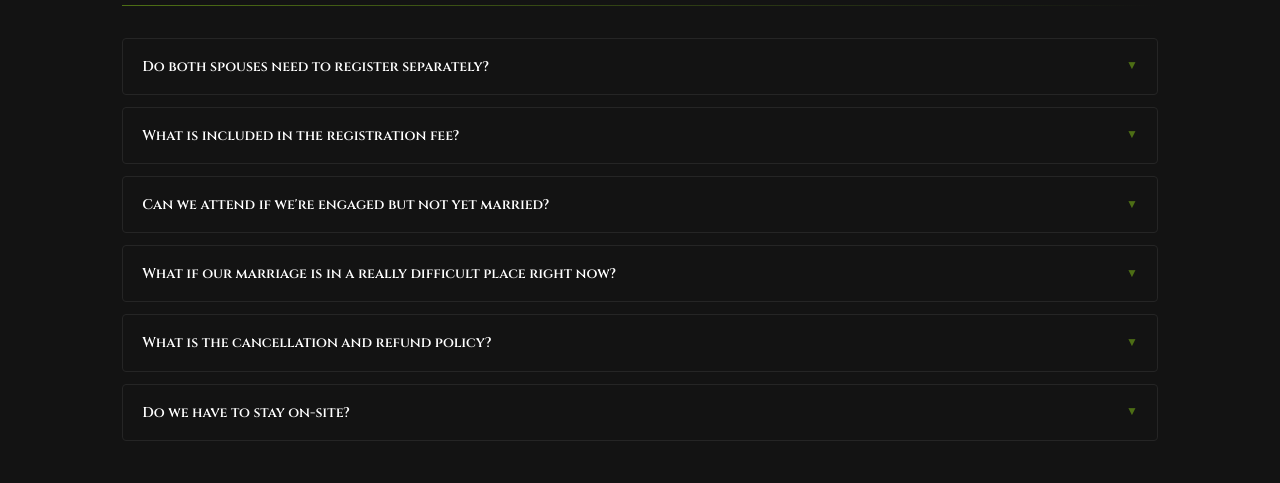
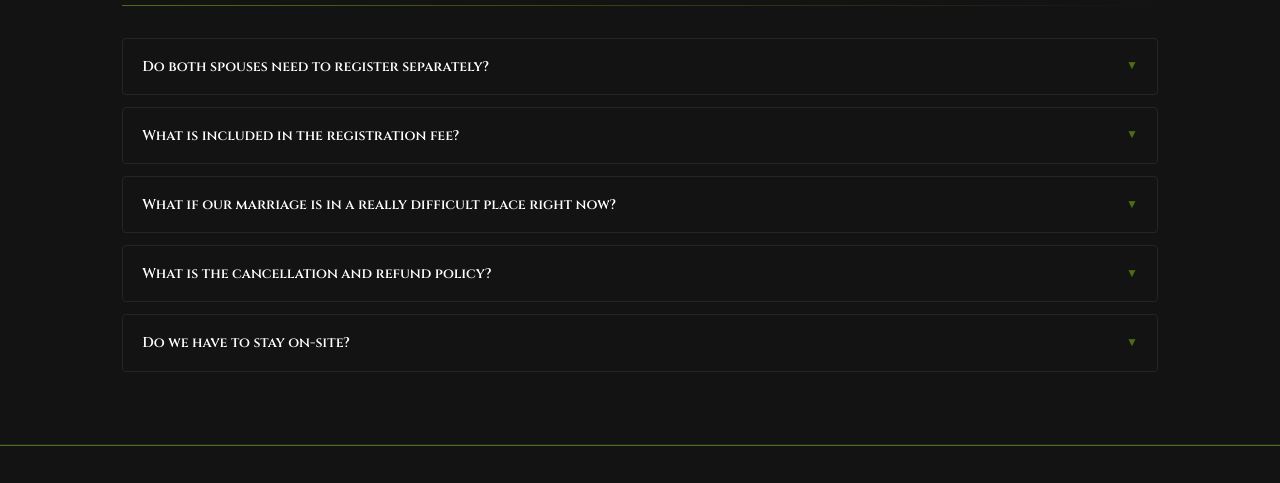
Before and after one commit to kingdomlegacygroup01-beep/marriage-on-a-mission, a website: page public/index.html in a window 1280 px wide. Shown: the part 4987-5470 px from the top of the page. Drawn offline with Linux system fonts and the light colour scheme.

Commit message:
Update FAQ section and remove redundant item

```diff
--- a/public/index.html
+++ b/public/index.html
@@ -504,10 +504,10 @@ footer{background:var(--panel);border-top:1px solid var(--lime-dim);padding:2.5r
   <div class="faq-list reveal" style="transition-delay:.1s">
     <div class="faq-item"><div class="faq-q" onclick="toggleFaq(this)">Do both spouses need to register separately? <span class="faq-arrow">▼</span></div><div class="faq-a"><p>No — registration is per couple. One registration covers both spouses. Please include both names in the form so we can prepare your materials.</p></div></div>
     <div class="faq-item"><div class="faq-q" onclick="toggleFaq(this)">What is included in the registration fee? <span class="faq-arrow">▼</span></div><div class="faq-a"><p>Your registration includes Friday welcome dinner, Saturday breakfast and lunch, all session materials and participant workbooks, and the Saturday closing celebration dinner. Lodging is separate and booked through the room reservation link above.</p></div></div>
-    <div class="faq-item"><div class="faq-q" onclick="toggleFaq(this)">Can we attend if we're engaged but not yet married? <span class="faq-arrow">▼</span></div><div class="faq-a"><p>Absolutely. This conference is designed for married couples but is equally powerful for engaged couples preparing for marriage. The principles and tools apply to any committed couple building a life together.</p></div></div>
+
     <div class="faq-item"><div class="faq-q" onclick="toggleFaq(this)">What if our marriage is in a really difficult place right now? <span class="faq-arrow">▼</span></div><div class="faq-a"><p>Then you're exactly who this conference was built for. Many couples come in crisis and leave with hope, tools, and a renewed commitment. The environment is safe, confidential, and led with care. You don't need to have it together to come — just come.</p></div></div>
     <div class="faq-item"><div class="faq-q" onclick="toggleFaq(this)">What is the cancellation and refund policy? <span class="faq-arrow">▼</span></div><div class="faq-a"><p>Full refunds are available up to 14 days before the event (September 25, 2025). After that date, registrations are non-refundable but may be transferred to another couple. Contact us at info.nwfle@gmail.com for any changes.</p></div></div>
-    <div class="faq-item"><div class="faq-q" onclick="toggleFaq(this)">Do we have to stay on-site? <span class="faq-arrow">▼</span></div><div class="faq-a"><p>On-site lodging is optional but highly recommended. Staying on-site lets you fully immerse without the distraction of commuting, and gives you quiet time together in the evenings. Local options are also available nearby.</p></div></div>
+    <div class="faq-item"><div class="faq-q" onclick="toggleFaq(this)">Do we have to stay on-site? <span class="faq-arrow">▼</span></div><div class="faq-a"><p>On-site lodging is optional but highly recommended. Staying on-site lets you fully immerse without the distraction of commuting, and gives you quiet time together in the evenings.</p></div></div>
   </div>
 </section>
 </div>
```
